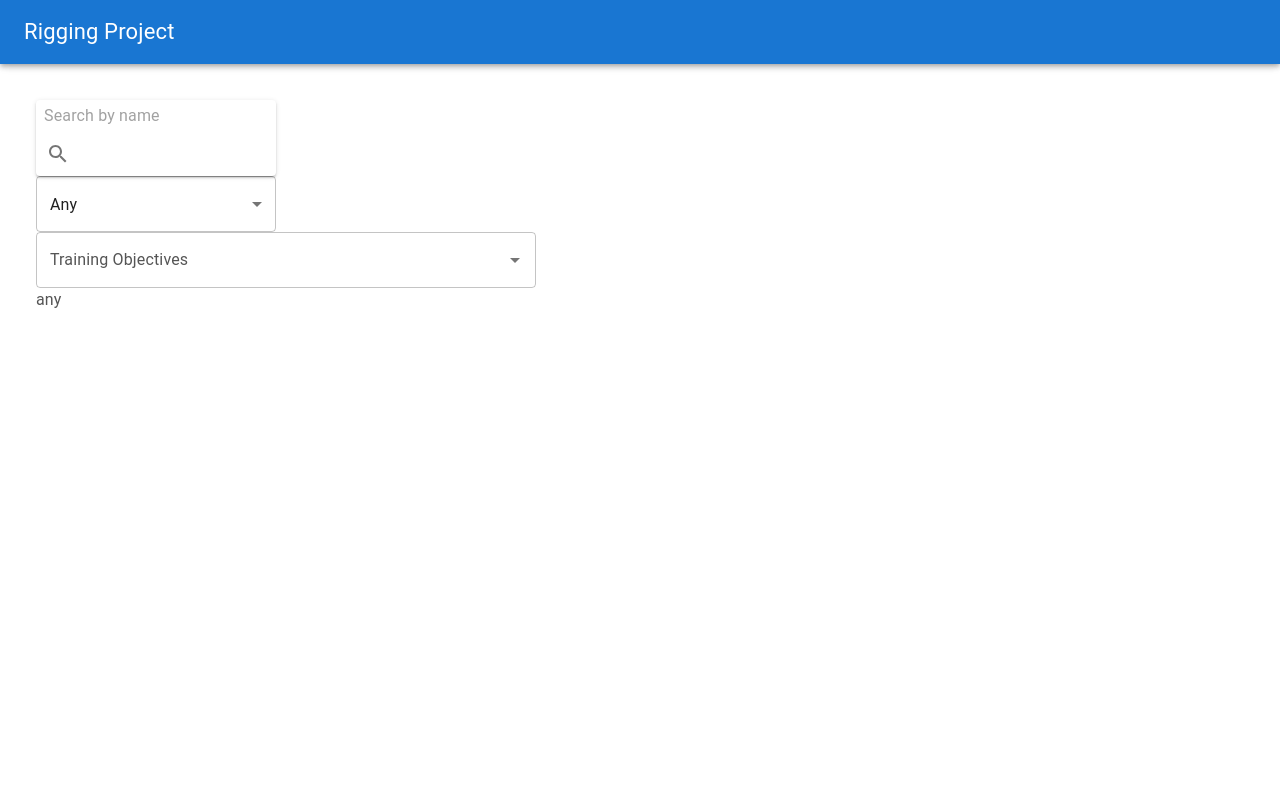
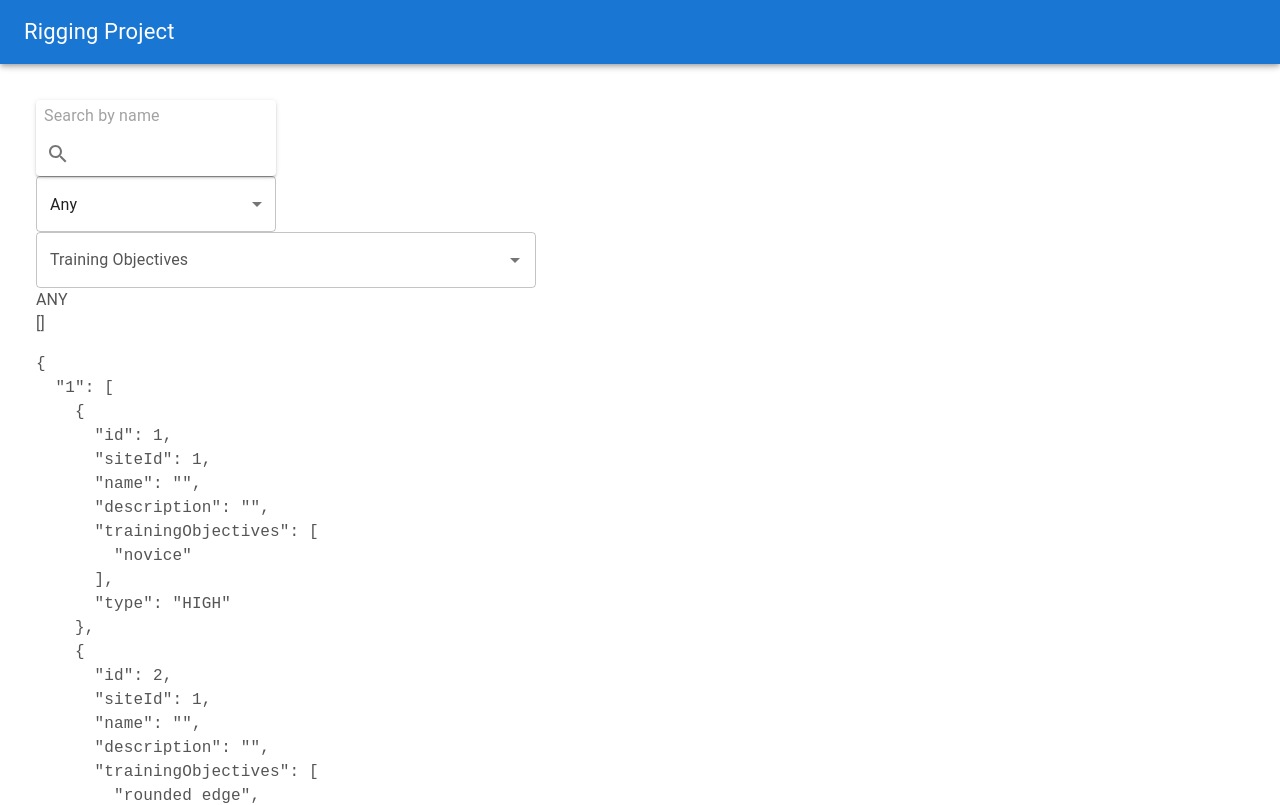
Before and after one commit to bulbwheatie/rigging-project, a React (Create React App) app: page / in a window 1280 px wide. Shown: the top 805 px of the page. Built offline with nearby package versions, Linux system fonts and the light colour scheme.

Commit message:
Add rigging site filtering logic

```diff
--- a/src/TrainingList.tsx
+++ b/src/TrainingList.tsx
@@ -1,5 +1,5 @@
 import React from 'react'
-import { RIGGING_SITES, RIGGING_SCENES } from './data'
+import { getMatchingSites } from './data'
 import Paper from '@mui/material/Paper'
 import SearchIcon from '@mui/icons-material/Search';
 import IconButton from '@mui/material/IconButton';
@@ -14,39 +14,44 @@ import MenuItem from '@mui/material/MenuItem';
 import FormControl from '@mui/material/FormControl';
 import Select, { SelectChangeEvent } from '@mui/material/Select';
 import { observer } from 'mobx-react';
-import { makeObservable, observable } from 'mobx';
+import { makeObservable, observable, action, computed } from 'mobx';
 
 class TrainingSearchStore {
-	type: string = 'any';
-	searchTerm: string| null = null;
-	objectives: string[] = [];
+
+	@observable type: string = 'ANY';
+	@observable searchTerm: string = '';
+	@observable objectives: string[] = [];
 
 	constructor() {
 		makeObservable(this);
 	}
 
 
-	@observable
+	@action
 	setType(newType: string) {
 		this.type = newType;
 	}
 
+	@action
 	setSearchTerm(term: string) {
 		this.searchTerm = term;
 	}
 
+	@action
 	setObjectives(newObjs: string[]) {
 		this.objectives = newObjs;
 	}
+
+	@computed
+	get sites() {
+		return getMatchingSites({
+			searchTerm: this.searchTerm,
+			type: this.type,
+			trainingObjectives: this.objectives,
+		});
+	}
 }
 
-
-const TYPE_OPTIONS = [
-	'Steep angle',
-	'High angle',
-	'Snow',
-	'Highline'
-];
 
 const TrainingList = () => {
 	const store = new TrainingSearchStore();
@@ -56,13 +61,16 @@ const TrainingList = () => {
 const _TrainingList = observer(({store}) => {
 	return (<div>
 		<Box >
-			<SearchBar term={store.searchTerm} setSearchTerm={store.setSearchTerm} />
+			<SearchBar store={store} />
 			<TypeMenuSelector store={store} />
-			<ObjectivesMenuSelector objectives={store.objectives} setObjectives={store.setObjectives} />
+			<ObjectivesMenuSelector store={store} />
 		</Box>
-		{store.type}
-		{store.searchTerm}
-		{store.objectives}
+		<Box>
+			<div>{store.type}</div>
+			<div>{store.searchTerm}</div>
+			<div>{JSON.stringify(store.objectives)}</div>
+			<pre>{JSON.stringify(store.sites, null, 2)}</pre>
+		</Box>
 	</div>);
 });
 
@@ -95,19 +103,24 @@ function MatchingSite({ siteMatch }: {siteMatch: SiteMatch}) {
 	</div>);
 }
 
-function SearchBar({term, setSearchTerm}) {
+const SearchBar = observer(({store}) => {
+	const handleChange = (event: React.ChangeEvent<HTMLTextAreaElement | HTMLInputElement>) => {
+		store.setSearchTerm(event.target.value);
+	}
+
 	return (
 		<Paper elevation={2} sx={{width: '240px'}}>
 			<InputBase
 				sx={{ ml: 1 }}
 				placeholder="Search by name"
+				onChange={handleChange}
 			/>
 			<IconButton type="button" sx={{ p: '10px' }} aria-label="search">
 				<SearchIcon />
 			</IconButton>
 		</Paper>
 	)
-}
+});
 
 const TypeMenuSelector = observer(({store}) => {
   const handleChange = (event: SelectChangeEvent) => {
@@ -123,18 +136,22 @@ const TypeMenuSelector = observer(({store}) => {
 	    onChange={handleChange}
 	    sx={{width: '240px'}}
 	  >
-    <MenuItem value={'any'}>Any</MenuItem>
-    <MenuItem value={'steep'}>Steep Angle</MenuItem>
-    <MenuItem value={'high'}>High Angle</MenuItem>
-    <MenuItem value={'snow'}>Snow</MenuItem>
-    <MenuItem value={'highline'}>High Line</MenuItem>
+	    <MenuItem value={'ANY'}>Any</MenuItem>
+	    <MenuItem value={'STEEP'}>Steep Angle</MenuItem>
+	    <MenuItem value={'HIGH'}>High Angle</MenuItem>
+	    <MenuItem value={'SNOW'}>Snow</MenuItem>
+	    <MenuItem value={'HIGHLINE'}>High Line</MenuItem>
 	  </Select>
 	);
 });
 
 
-const AVAILABLE_TAGS = ['hard edge', 'vertical litter', 'sloping edge'];
-function ObjectivesMenuSelector({objectives, setObjectives}) {
+const AVAILABLE_TAGS = ['hard edge', 'vertical litter', 'sloping edge', 'novice', 'overhang'];
+const ObjectivesMenuSelector = observer(({store}) => {
+	const handleChange = (_event, value) => {
+		store.setObjectives(value);
+	}
+
 	return (<Autocomplete
 	  multiple
 	  limitTags={3}
@@ -145,7 +162,8 @@ function ObjectivesMenuSelector({objectives, setObjectives}) {
 	    <TextField {...params} label="Training Objectives"  />
 	  )}
 	  sx={{ width: '500px' }}
+	  onChange={handleChange}
 	/>);
-}
+});
 
 export default TrainingList;
--- a/src/data.ts
+++ b/src/data.ts
@@ -18,13 +18,22 @@ export const RIGGING_SITES = [{
 	hazards: null,
 }];
 
+interface RiggingScene {
+	id: number;
+	siteId: number;
+	name: string;
+	description: string;
+	trainingObjectives: string[];
+	hazards?: string[];
+	type: string; // TODO: create string union
+}
+
 export const RIGGING_SCENES = [{
 	id: 1,
 	siteId: 1,
 	name: "",
 	description: "",
 	trainingObjectives: ["novice"],
-	hazards: null,
 	type: "HIGH"
 }, {
 	id: 2,
@@ -32,7 +41,6 @@ export const RIGGING_SCENES = [{
 	name: "",
 	description: "",
 	trainingObjectives: ["rounded edge", "pick-off", "novice"],
-	hazards: null,
 	type: "HIGH"
 }, {
 	id: 3,
@@ -40,7 +48,6 @@ export const RIGGING_SCENES = [{
 	name: "",
 	description: "",
 	trainingObjectives: ["novice", "overhang"],
-	hazards: null,
 	type: "HIGH"
 }, {
 	id: 4,
@@ -48,7 +55,6 @@ export const RIGGING_SCENES = [{
 	name: "",
 	description: "",
 	trainingObjectives: ["hard edge", "overhang"],
-	hazards: null,
 	type: "STEEP"
 }, {
 	id: 5,
@@ -56,7 +62,6 @@ export const RIGGING_SCENES = [{
 	name: "",
 	description: "",
 	trainingObjectives: ["litter", "hard edge"],
-	hazards: null,
 	type: "HIGH"
 }, {
 	id: 6,
@@ -64,6 +69,72 @@ export const RIGGING_SCENES = [{
 	name: "",
 	description: "",
 	trainingObjectives: ["back tie"],
-	hazards: null,
 	type: "HIGH"
 }];
+
+
+
+export interface SearchOptions {
+	searchTerm: string;
+	type: string;
+	trainingObjectives: string[];
+	matchAcrossSite?: boolean;
+}
+
+export const getMatchingSites = (searchOptions: SearchOptions) => {
+	const matchingScenes = RIGGING_SCENES.filter((scene) => {
+		let isTypeMatch = true;
+		let isTermMatch = true;
+		if (searchOptions.type !== 'ANY') {
+			isTypeMatch = scene.type === searchOptions.type;
+		}
+
+		if (searchOptions.searchTerm?.length > 0) {
+			isTermMatch = scene.name.includes(searchOptions.searchTerm);
+		}
+		return isTypeMatch && isTermMatch;
+	});
+
+	const siteMap: Record<number, RiggingScene[]> = {};
+	matchingScenes.forEach((scene) => {
+		siteMap[scene.siteId] = siteMap[scene.siteId] != null ? [...siteMap[scene.siteId], scene] : [scene];
+	});
+
+	if (searchOptions.trainingObjectives.length > 0) {
+		const matchingSites: Record<number, RiggingScene[]> = {};
+		Object.entries(siteMap).forEach(([siteId, sceneList]) => {
+
+			// Map each scene to the its objectives
+			const objectivesInSite = new Map<string, RiggingScene[]>();
+			sceneList.forEach((scene) => {
+				scene.trainingObjectives.forEach((objective) => {
+					if (searchOptions.trainingObjectives.includes(objective)) {
+						objectivesInSite.set(objective, [...objectivesInSite.get(objective) ?? [], scene]);
+					}
+				});
+			});
+
+			// Ensure all objectives are met within scene
+			let containsAll = true;
+			const scenesWithObjectives = new Set();
+			searchOptions.trainingObjectives.forEach((objective) => {
+				const scenes = objectivesInSite.get(objective);
+
+				if (scenes == null) {
+					containsAll = false;
+					return;
+				}
+
+				// Store the scenes that meet at least one objective
+				scenes.forEach(scene => scenesWithObjectives.add(scene));
+			});
+
+			if (containsAll) {
+				matchingSites[siteId] = Array.from(scenesWithObjectives);
+			}
+		});
+		return matchingSites;
+	}
+	console.log(siteMap);
+	return siteMap;
+}
```
Also changed, not shown: 1 other file (tests, documents, lock files or other folders). Lines whose indentation alone changed are shown as unchanged.
